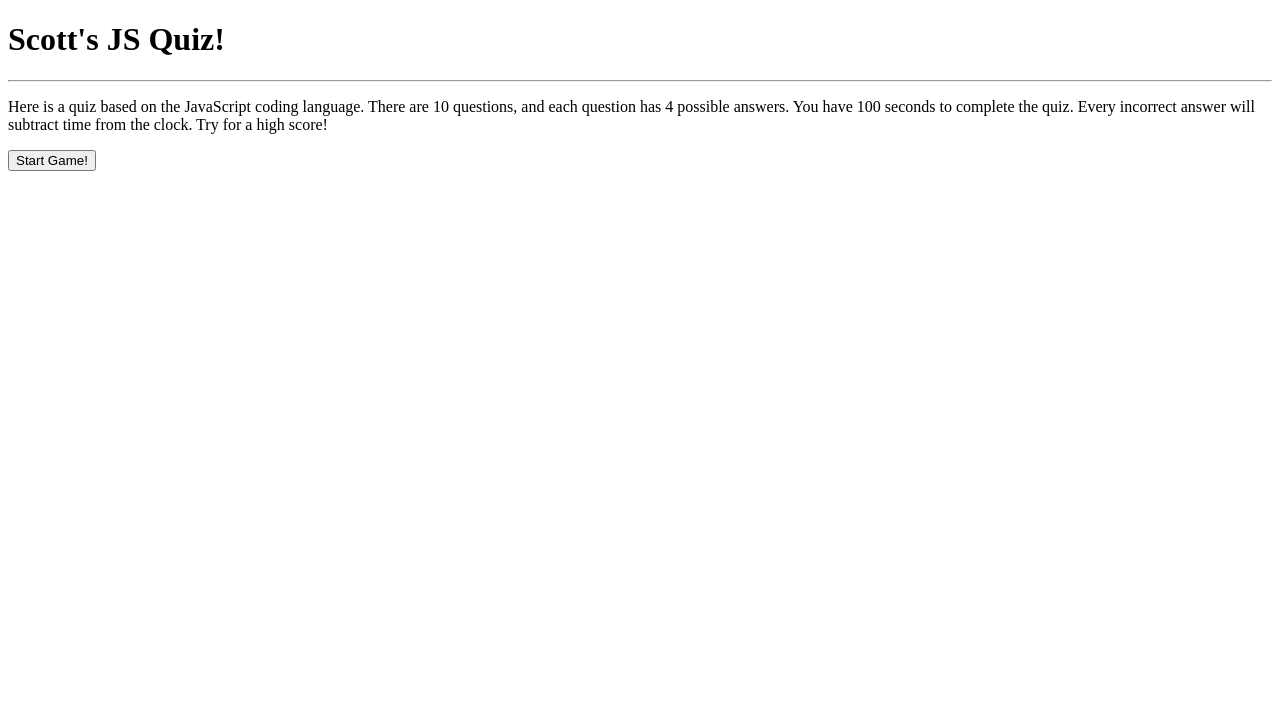
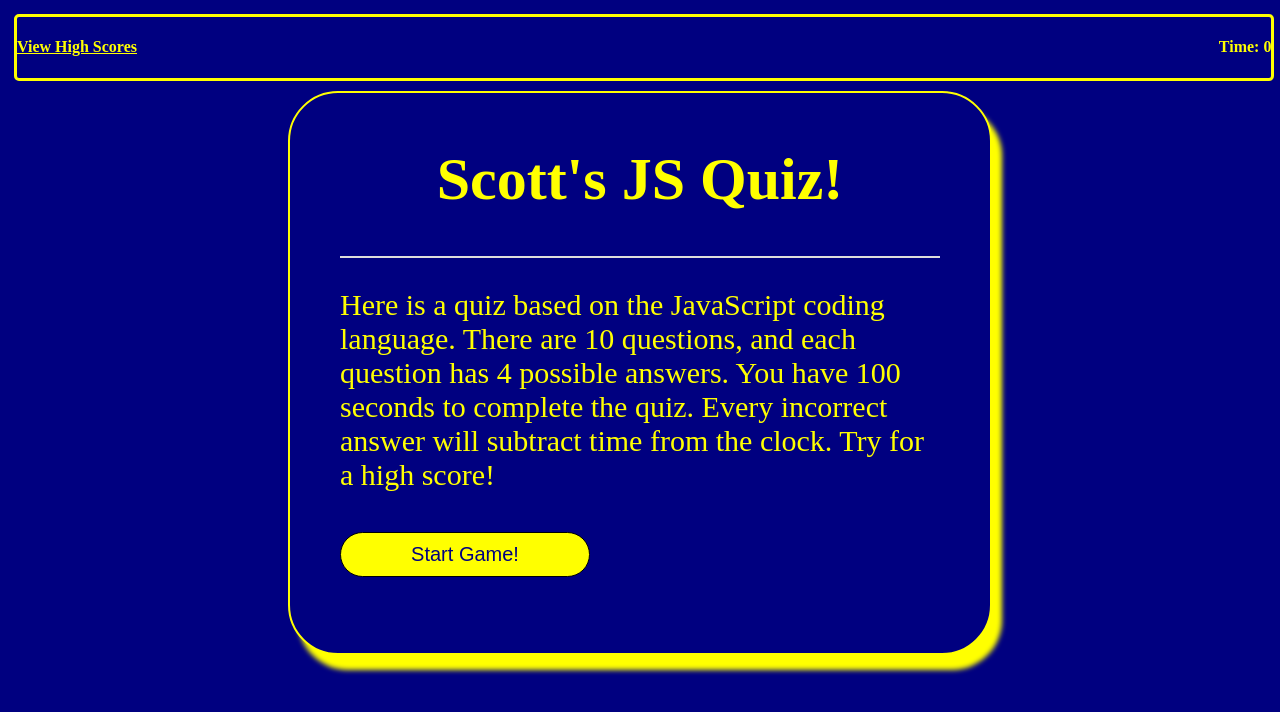
Before and after one commit to sehouse/code-quiz, a plain HTML site: page index.html in a window 1280 px wide. Drawn offline with nearby package versions, Linux system fonts and the light colour scheme.

Commit message:
Finished applying CSS. It is ugly, but it works.

```diff
--- a/script.js
+++ b/script.js
@@ -17,7 +17,7 @@ var questions = [
         correct: "D"
     },
     {
-        question: "If we want to use the browser to say something to the user, we would use:?",
+        question: "If we want to use the browser to say something to the user, we would use: ?",
         answerA: "alert()",
         answerB: "heyYou()",
         answerC: "listen()",
@@ -26,12 +26,12 @@ var questions = [
     },
 
     {
-        question: "If we want to use the browser to say something to the user, we would use:?",
-        answerA: "alert()",
-        answerB: "heyYou()",
-        answerC: "listen()",
-        answerD: "navi()",
-        correct: "A"
+        question: "What function combines the text of two strings and returns a new string?",
+        answerA: "add()",
+        answerB: "insert()",
+        answerC: "append()",
+        answerD: "concat()",
+        correct: "D"
     },
 
     {
@@ -44,12 +44,12 @@ var questions = [
     },
 
     {
-        question: "If we want to use the browser to say something to the user, we would use:?",
-        answerA: "alert()",
-        answerB: "heyYou()",
-        answerC: "listen()",
-        answerD: "navi()",
-        correct: "A"
+        question: "What is a DOM?",
+        answerA: "The best friend in Gears",
+        answerB: "Document Object Model",
+        answerC: "Dig Only Mud",
+        answerD: "Down On Main",
+        correct: "B"
     },
 
     {
@@ -88,8 +88,6 @@ var questions = [
         correct: "D"
     }
 
-
-
 ]
 
 var lastQuestion = (questions.length) - 1;
@@ -101,9 +99,10 @@ var score = 0
 
 $("#start-button").on("click", startGame);
 
+//A function to control what happens when the start button is clicked, hiding some HTML elements, starting the timer, and displaying the questions.
 function startGame() {
+
     $("#intro").hide();
-    $("#nav").show();
     $("#quiz-content").show();
     showQuestion();
     timerStart();
@@ -111,24 +110,29 @@ function startGame() {
 }
 
 function timerStart() {
+
     gameTime = 100;
     $("#timeLeft").text(gameTime);
 
     gameTimer = setInterval(function () {
+
         gameTime--;
         $("#timeLeft").text(gameTime);
 
         if (timeLeft <= 0) {
             clearInterval(gameTimer);
             gameOver();
+
         }
+
     }, 1000);
+
 }
 
 function gameOver() {
+
     clearInterval(gameTimer);
     $("#quiz-content").hide();
-    $("#nav").hide();
     $("#intro").show();
 
     var quizContent = `
@@ -138,17 +142,23 @@ function gameOver() {
         <button onclick="setScore()">Set score!</button>`;
 
     document.getElementById("intro").innerHTML = quizContent;
+
 }
 
 function setScore() {
+
     localStorage.setItem("highscore", score);
     localStorage.setItem("highscoreName", document.getElementById('name').value);
+
     getScore();
+
 }
 
 function getScore() {
+
     $("#intro").show();
     $("#quiz-content").hide();
+
     var quizContent = `
     <h2>` + localStorage.getItem("highscoreName") + `'s highscore is:</h2>
     <h1>` + localStorage.getItem("highscore") + `</h1><br>
@@ -161,6 +171,7 @@ function getScore() {
 }
 
 function clearScore() {
+
     localStorage.setItem("highscore", "");
     localStorage.setItem("highscoreName", "");
 
@@ -168,6 +179,7 @@ function clearScore() {
 }
 
 function resetGame() {
+
     clearInterval(gameTimer);
     score = 0;
     questionCounter = 0;
@@ -179,6 +191,7 @@ function resetGame() {
 }
 
 function showQuestion() {
+
     var questionText = questions[questionCounter];
     $("#quiz-question").text(questionText.question);
     $("#answer-one").text(questionText.answerA);
@@ -188,25 +201,23 @@ function showQuestion() {
 }
 
 function checkAnswer(answer) {
+
     if (answer === questions[questionCounter].correct) {
         score += 10;
 
     }
+
     else {
         gameTime -= 5;
     }
+
     if (questionCounter < lastQuestion) {
         questionCounter++;
         showQuestion();
     }
+
     else {
         gameOver();
     }
 
 }
-
-//start screen is nested in #intro
-//quiz elements are nested in #quiz-content
-//quiz question is #quiz-question
-//buttons are #choice-one, #choice-two, #choice-three, #choice-four
-//button spans are #answer-one, #answer-two, #answer-three, #answer-four
--- a/style.css
+++ b/style.css
@@ -1,7 +1,89 @@
-#nav{
-    display:none;
+.right {
+    float: right;
+}
+
+.left {
+    float: left;
+}
+
+#nav {
+    display: block;
+    background-color: navy;
+    color: yellow;
+    display: inline-block;
+    width: 98vw;
+    border: 3px solid yellow;
+    border-radius: 5px;
+    margin: 6px;
+}
+
+a:link{
+    color:yellow;
+}
+
+a:visited{
+    color:yellow;
 }
 
 #quiz-content{
     display: none;
 }
+
+hr.separate {
+    margin-bottom: 25px;
+    border: 1px solid gainsboro;
+}
+
+body {
+background-color: navy;
+}
+
+.quiz-container {
+    width: 600px;
+    height: 500px;
+    margin: 0 auto;
+background-color: navy;
+padding: 10px 50px 50px 50px;
+border-radius: 50px;
+border: 2px solid yellow;
+box-shadow: 10px 15px 5px yellow;
+}
+
+.quiz-container h1 {
+    background-color: navy;
+    font-size: 60px;
+    text-align: center;
+    color: yellow;
+    padding: 2px 0px;
+    border-radius: 50px;
+}
+
+.quiz-container #intro{
+    font-size: 30px;
+    color: yellow;
+}
+
+.quiz-container #quiz-question {
+font-size: 30px;
+color: yellow;
+}
+
+button {
+    background-color:yellow;
+    color: navy;
+    width: 250px;
+    font-size: 20px;
+    border: 1px solid black;
+    border-radius: 50px;
+    margin: 10px 40px 10px 0px;
+    padding: 10px 10px;
+}
+
+button:hover{
+    cursor: pointer;
+    background-color: #FFFF66;
+}
+
+button:focus{
+    outline: 0;
+}
```
